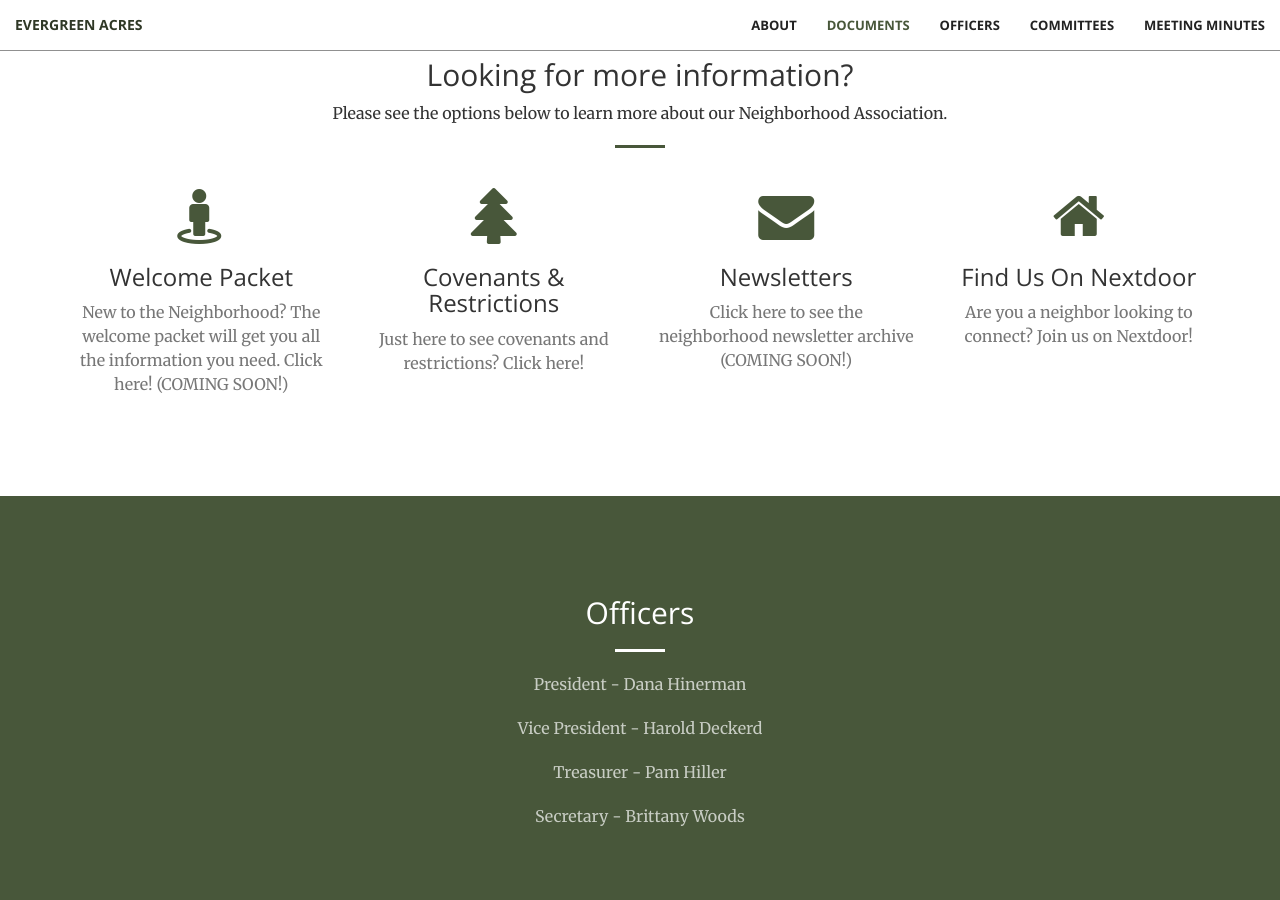
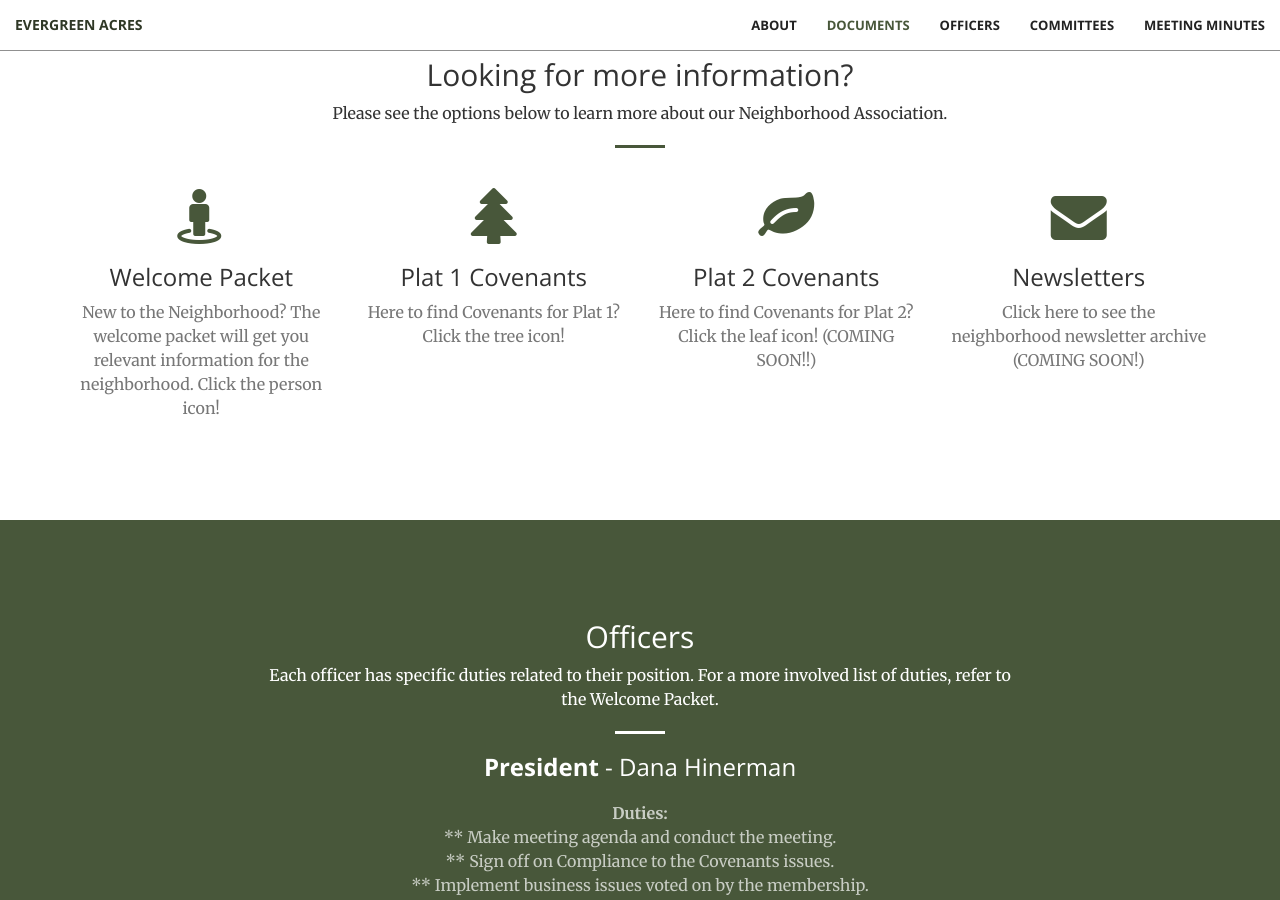
Before and after one commit to bnwoods/evergreen-acres-site, a Jekyll site: the page built from index.html, in a window 1280 px wide and 900 px high, scrolled down 1336 px. Built offline with Jekyll 4.4.1, drawn with Linux system fonts in a browser that asks for light colours; some of the changed text lies outside the part shown.

Commit message:
Add in descriptions for officer duties, add link for welcome packet, add Plat 2 placeholder, update copyright footer, update committee text

```diff
--- a/_includes/committees.html
+++ b/_includes/committees.html
@@ -4,6 +4,7 @@
             <div class="col-lg-12 text-center">
                 <h2 class="section-heading">Committees</h2>
                 <p>To ensure our neighborhood is a great place to live, we have several volunteer only committees.</p>
+                <p>Full descriptions of each committee's duties can be found in the Welcome Packet.</p>
                 <hr class="primary">
             </div>
         </div>
--- a/_includes/copyright.html
+++ b/_includes/copyright.html
@@ -3,5 +3,9 @@
       <div class="call-to-action">
         <p>&copy; Evergreen Acres. All rights reserved.</p>
       </div>
+      <div class="container text-center">
+        <a href="https://nextdoor.com/neighborhood/evergreenacresmo--columbia--mo/" target="_blank" class="fa fa-4x fa-home wow bounceIn" data-wow-delay=".3s"></a>
+        <p> Find Us On Nextdoor!</p>
+      </div>
   </div>
 </aside>
--- a/_includes/documents.html
+++ b/_includes/documents.html
@@ -12,16 +12,23 @@
         <div class="row">
             <div class="col-lg-3 col-md-6 text-center">
                 <div class="service-box">
-                    <a href="#" class="fa fa-4x fa-street-view wow bounceIn text-primary"></a>
+                    <a href="../files/Evergreen Acres Welcome Packet (Oct 2019).pdf" target="_blank" class="fa fa-4x fa-street-view wow bounceIn text-primary"></a>
                     <h3>Welcome Packet</h3>
-                    <p class="text-muted">New to the Neighborhood? The welcome packet will get you all the information you need. Click here! (COMING SOON!)</p>
+                    <p class="text-muted">New to the Neighborhood? The welcome packet will get you relevant information for the neighborhood. Click the person icon!</p>
                 </div>
             </div>
             <div class="col-lg-3 col-md-6 text-center">
                 <div class="service-box">
                     <a href="../files/Evergreen-Acres-Covenants-Easements-Restrictions.pdf" target="_blank" class="fa fa-4x fa-tree wow bounceIn text-primary" data-wow-delay=".1s"></a>
-                    <h3>Covenants & Restrictions</h3>
-                    <p class="text-muted">Just here to see covenants and restrictions? Click here!</p>
+                    <h3>Plat 1 Covenants</h3>
+                    <p class="text-muted">Here to find Covenants for Plat 1? Click the tree icon!</p>
+                </div>
+            </div>
+            <div class="col-lg-3 col-md-6 text-center">
+                <div class="service-box">
+                    <a href="https://nextdoor.com/neighborhood/evergreenacresmo--columbia--mo/" target="_blank" class="fa fa-4x fa-leaf wow bounceIn text-primary" data-wow-delay=".3s"></a>
+                    <h3>Plat 2 Covenants</h3>
+                    <p class="text-muted">Here to find Covenants for Plat 2? Click the leaf icon! (COMING SOON!!)</p>
                 </div>
             </div>
             <div class="col-lg-3 col-md-6 text-center">
@@ -31,13 +38,6 @@
                     <p class="text-muted">Click here to see the neighborhood newsletter archive (COMING SOON!)</p>
                 </div>
             </div>
-            <div class="col-lg-3 col-md-6 text-center">
-                <div class="service-box">
-                    <a href="https://nextdoor.com/neighborhood/evergreenacresmo--columbia--mo/" target="_blank" class="fa fa-4x fa-home wow bounceIn text-primary" data-wow-delay=".3s"></a>
-                    <h3>Find Us On Nextdoor</h3>
-                    <p class="text-muted">Are you a neighbor looking to connect? Join us on Nextdoor!</p>
-                </div>
-            </div>
         </div>
     </div>
 </section>
--- a/_includes/officers.html
+++ b/_includes/officers.html
@@ -3,11 +3,58 @@
         <div class="row">
             <div class="col-lg-8 col-lg-offset-2 text-center">
                 <h2 class="section-heading">Officers</h2>
+                <p>Each officer has specific duties related to their position. For a more involved list of duties, refer to the Welcome Packet.</p>
                 <hr class="light">
-                <p class="text-faded">President - Dana Hinerman</p>
-                <p class="text-faded">Vice President - Harold Deckerd</p>
-                <p class="text-faded">Treasurer - Pam Hiller</p>
-                <p class="text-faded">Secretary - Brittany Woods</p>
+                <p class="text-faded">
+                  <h3><strong>President</strong> - Dana Hinerman</h3>
+                </p>
+                <p class="text-faded">
+                  <strong>Duties:</strong><br>
+                  ** Make meeting agenda and conduct the meeting.<br>
+                  ** Sign off on Compliance to the Covenants issues.<br>
+                  ** Implement business issues voted on by the membership.<br>
+                  ** Work with the various committees<br>
+                  ** Work with the Neighborhood Watch Program and the Block Captains.<br>
+                  ** Make neighbors aware of the Covenants.<br>
+                  ** Keep copies of all Non-Compliance letters.<br>
+                  ** Keep copies of all correspondence with other outside groups concerning the neighborhood.<br>
+                </p>
+                <hr class="light">
+                <p class="text-faded">
+                  <h3><strong>Vice President</strong> - Harold Deckerd</h3>
+                </p>
+                <p class="text-faded">
+                  <strong>Duties:</strong><br>
+                  ** Assist the President.<br>
+                  ** Fill in for President in his/her absence.<br>
+                  ** Aid in committee planning.<br>
+                  ** Assist new residents in getting access to the Welcome Packet.<br>
+                </p>
+                <hr class="light">
+                <p class="text-faded">
+                  <h3><strong>Treasurer</strong> - Pam Hiller</h3>
+                </p>
+                <p class="text-faded">
+                  <strong>Duties:</strong><br>
+                  ** Receive and Deposit membership dues.<br>
+                  ** Have access to Bank Account at Boone County National Bank.<br>
+                  ** Pay bills including mowing of the right-of-way, picnic supplies, etc.<br>
+                  ** Justify the monthly bank statements.<br>
+                  ** Share quarterly financial reports with the membership.<br>
+                  ** Notify ALL residents of the yearly membership dues in May/June.<br>
+                </p>
+                <hr class="light">
+                <p class="text-faded">
+                  <h3><strong>Secretary</strong> - Brittany Woods</h3>
+                </p>
+                <p class="text-faded">
+                  <strong>Duties:</strong><br>
+                  ** Take and compile business meeting minutes.<br>
+                  ** Be prepared for reading the minutes in the business sessions.<br>
+                  ** Notify ALL residents of any upcoming meetings, picnics, work sessions, etc.<br>
+                  ** Share minutes of meeting with ALL residents.<br>
+                  ** Assist in keeping email addresses current.<br>
+                </p>
             </div>
         </div>
     </div>
```
Also changed, not shown: 3 other files.
